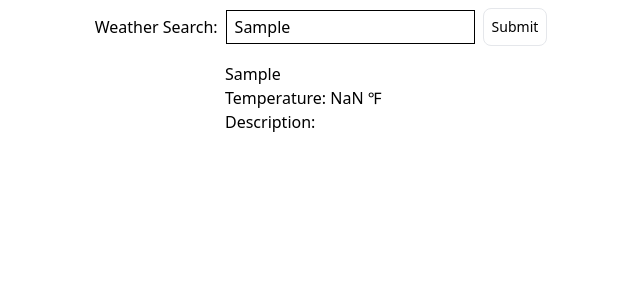
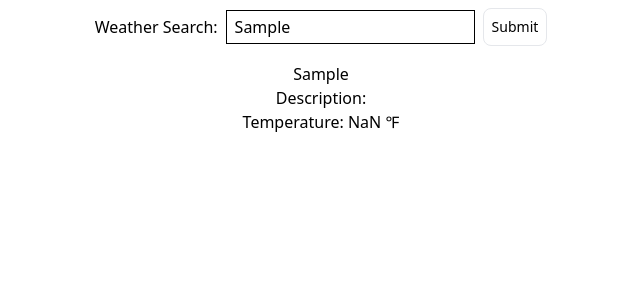
Before and after one commit to simonwjackson/wizardly-johnson-xddtww, a Next.js app: page / in a window 1280 px wide. Both pictures are taken after typing "Sample" into the empty fields and a click on the button "Submit". Shown: the top 300 px of the page, without its empty margins (319-959 px from the left). Built offline with nearby package versions, Linux system fonts and the light colour scheme; no server answers.

Commit message:
style(city-weather-refactor): improve layout and reorder elements
- Updated div class to flex layout for better alignment
- Reordered weather description and temperature elements for clarity

```diff
--- a/components/city-weather-refactor.tsx
+++ b/components/city-weather-refactor.tsx
@@ -19,12 +19,14 @@ function CityWeather({ city }: CityWeatherProps) {
   }, [city]);
 
   return (
-    <div>
-      <h1>{city}</h1>
-      <div>
+    <div className="flex flex-col justify-items-center">
+      <h1 className="text-center">{city}</h1>
+      <div className="text-center">
+        Description: {weatherResult?.weather[0]?.description}
+      </div>
+      <div className="text-center">
         Temperature: {KtoF(weatherResult?.main?.temp)?.toFixed(0)} &#8457;
       </div>
-      <div>Description: {weatherResult?.weather[0]?.description}</div>
     </div>
   );
 }
```
